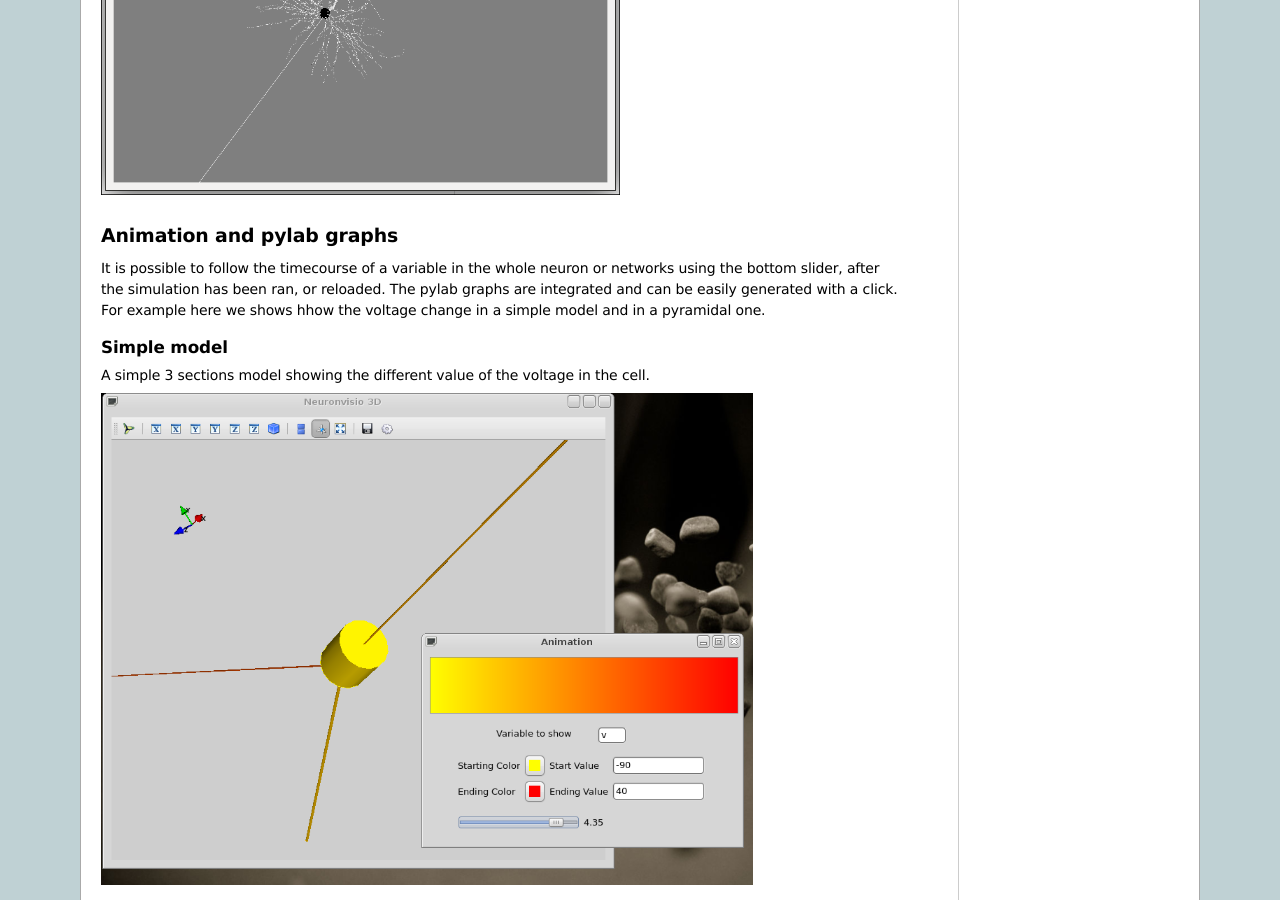
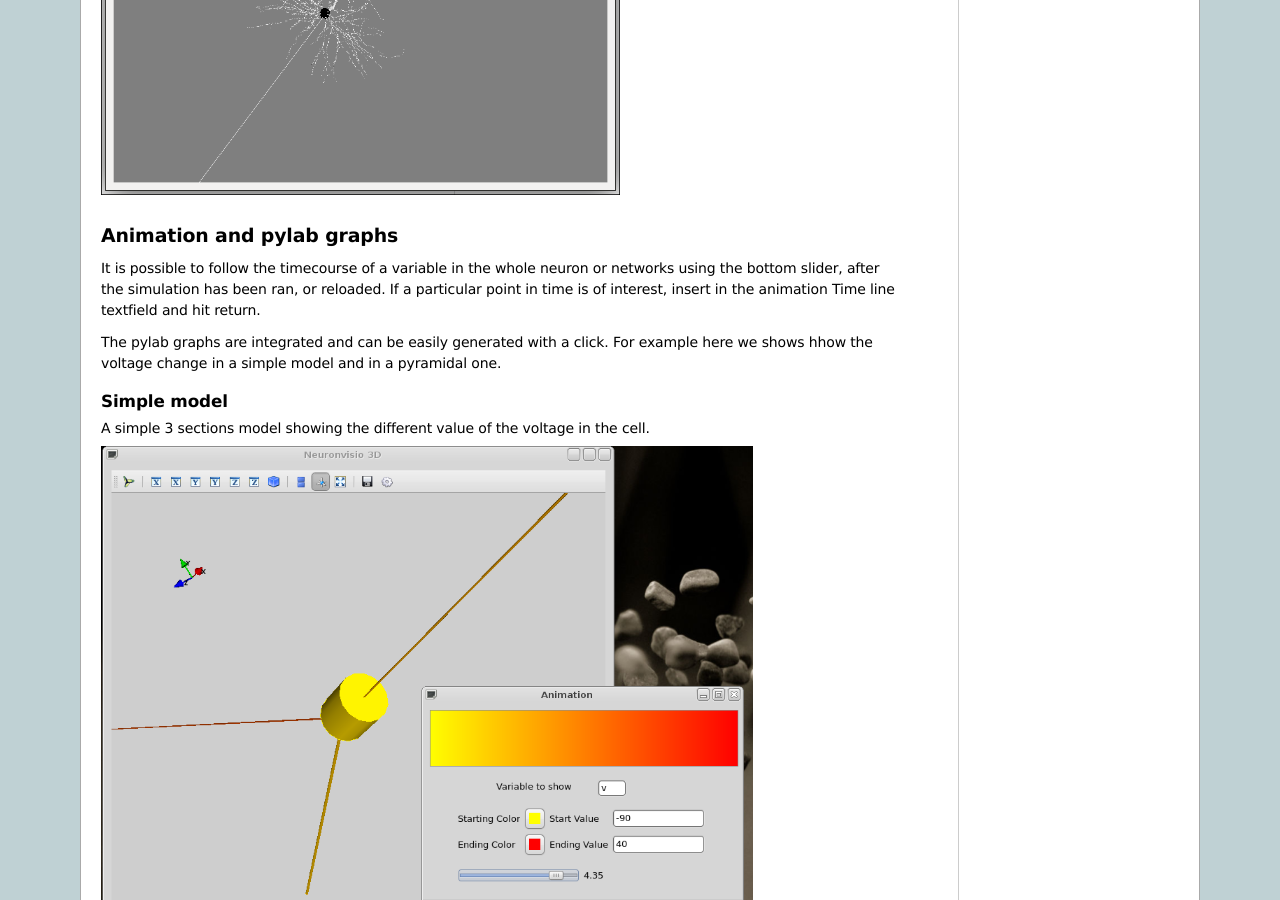
Before and after one commit to mattions/neuronvisio, a Sphinx documentation site: the page built from docs/screenshots.rst, in a window 1280 px wide and 900 px high, scrolled down 3084 px. Built offline with Sphinx 7.4.7, drawn with Linux system fonts in a browser that asks for light colours; formulas are drawn with MathJax 3; the version number is read from the project's files by our own code.

Commit message:
Inserted a line about the text field in the doc.

```diff
--- a/docs/screenshots.rst
+++ b/docs/screenshots.rst
@@ -48,17 +48,22 @@ Rendering of a more complex model, a pyramidal neuron.
 
 
 Animation and pylab graphs
-================================
+==========================
 
-It is possible to follow the timecourse of a variable in the whole neuron or networks using
-the bottom slider, after the simulation has been ran, or reloaded.
+It is possible to follow the timecourse of a variable in the whole neuron or
+networks using the bottom slider, after the simulation has been ran,
+or reloaded. If a particular point in time is of interest, insert in the
+animation Time line textfield and hit return.
+
 The pylab graphs are integrated and can be easily generated with a click.
-For example here we shows hhow the voltage change in a simple model and in a pyramidal one.
+For example here we shows hhow the voltage change in a simple model and in
+a pyramidal one.
 
 Simple model
 ------------
 
-A simple 3 sections model showing the different value of the voltage in the cell.
+A simple 3 sections model showing the different value of the voltage in the
+cell.
 
 .. image:: images/voltage_variation_among_time.png
     :scale: 70
@@ -66,7 +71,8 @@ A simple 3 sections model showing the different value of the voltage in the cell
 Pyramidal neuron
 ----------------
 
-The propagation of the voltage among the neuron. The stimul was given in the soma.
+The propagation of the voltage among the neuron. The stimul was given in the
+soma.
 
 .. image:: images/pyramidal_3D_change_voltage.png
     :scale: 70
@@ -74,8 +80,9 @@ The propagation of the voltage among the neuron. The stimul was given in the som
 Pylab integration
 -----------------
 
-It is possible to use the standard pylab tool and to plot the timecourses in the current figure,
-or create a new one just selecting another output figure number.
+It is possible to use the standard pylab tool and to plot the timecourses in
+the current figure, or create a new one just selecting another output figure
+number.
 
 .. image:: images/pylab_integration.png
     :scale: 70
```
